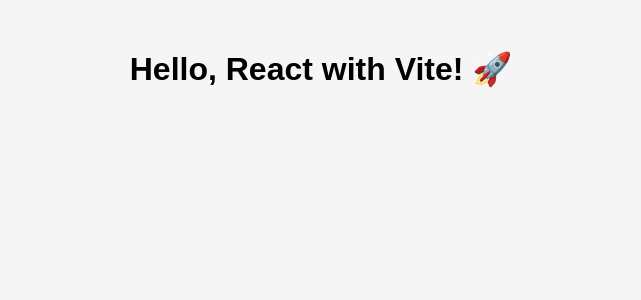
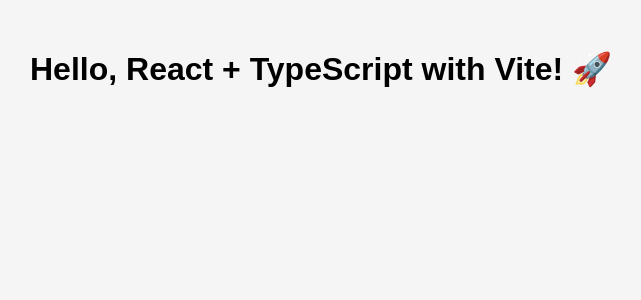
Before and after one commit to batru96/vite-example, a React (Vite) app: page / in a window 1280 px wide. Shown: the top 300 px of the page, without its empty margins (319-960 px from the left). Built offline with nearby package versions, Linux system fonts and the light colour scheme.

Commit message:
Add typescript

```diff
--- a/package.json
+++ b/package.json
@@ -11,7 +11,10 @@
   "license": "ISC",
   "description": "",
   "devDependencies": {
+    "@types/react": "^19.0.11",
+    "@types/react-dom": "^19.0.4",
     "@vitejs/plugin-react": "^4.3.4",
+    "typescript": "^5.8.2",
     "vite": "^6.2.2"
   },
   "dependencies": {
--- a/src/App.jsx
+++ /dev/null
@@ -1,11 +0,0 @@
-import React from "react";
-
-function App() {
-  return (
-    <div>
-      <h1>Hello, React with Vite! 🚀</h1>
-    </div>
-  );
-}
-
-export default App;
--- /dev/null
+++ b/src/App.tsx
@@ -0,0 +1,12 @@
+import React from "react";
+import { JSX } from "react/jsx-runtime";
+
+const App = () => {
+  return (
+    <div>
+      <h1>Hello, React + TypeScript with Vite! 🚀</h1>
+    </div>
+  );
+};
+
+export default App;
--- a/src/main.jsx
+++ b/src/main.tsx
@@ -3,7 +3,7 @@
 import App from "./App";
 import "./index.css";
 
-ReactDOM.createRoot(document.getElementById("root")).render(
+ReactDOM.createRoot(document.getElementById("root") as HTMLElement).render(
   <React.StrictMode>
     <App />
   </React.StrictMode>
--- a/vite.config.js
+++ b/vite.config.js
@@ -1,9 +1,9 @@
-import { defineConfig } from 'vite'
-import react from '@vitejs/plugin-react'
+import { defineConfig } from "vite";
+import react from "@vitejs/plugin-react";
 
 export default defineConfig({
   plugins: [react()],
   server: {
     port: 3000, // Optional: Change the default port
   },
-})
+});
```
Also changed, not shown: tsconfig.json (added, +12 -0 lines), 1 other file (tests, documents, lock files or other folders).
